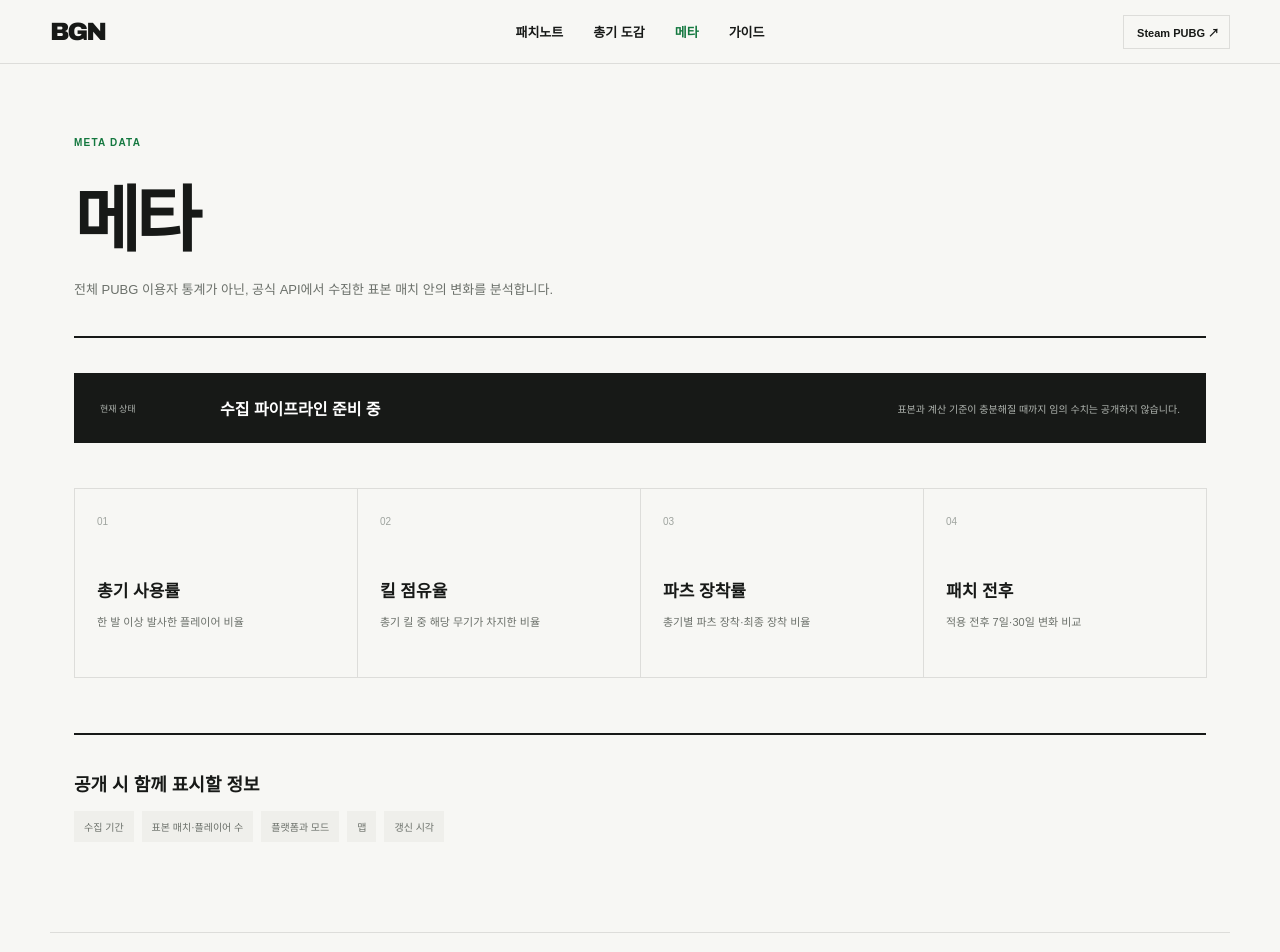
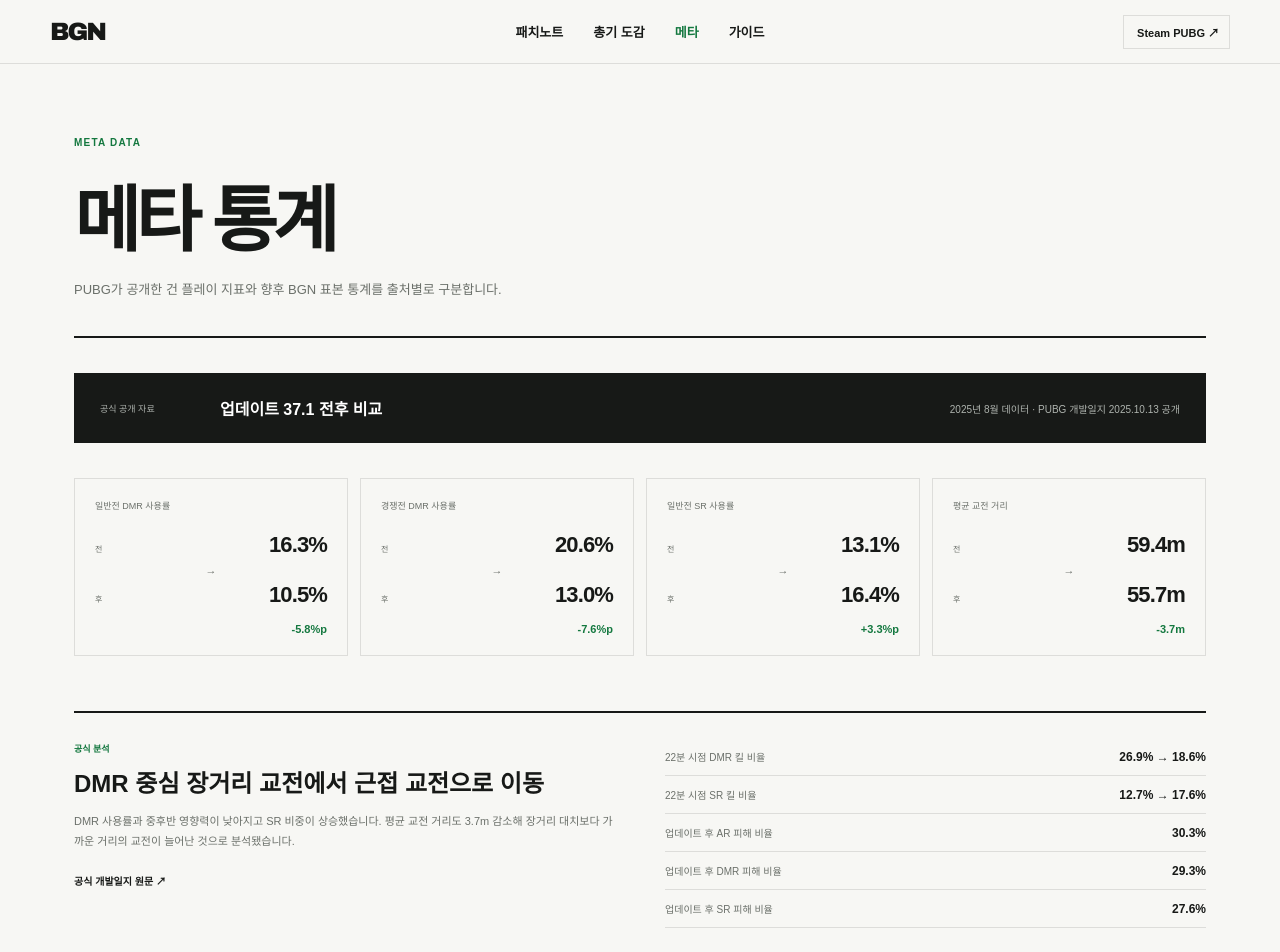
Before and after one commit to kkamddi/battleground, a Next.js app: page /meta in a window 1280 px wide. Shown: the top 952 px of the page. Built offline with nearby package versions, Linux system fonts and the light colour scheme.

Commit message:
Expand PUBG research content

```diff
--- a/app/globals.css
+++ b/app/globals.css
@@ -507,6 +507,41 @@ footer > div { display: flex; font-size: 10px; gap: 18px; justify-content: flex-
 .guide-grid li { border-bottom: 1px solid var(--line); display: flex; font-size: 11px; justify-content: space-between; padding: 11px 0; }
 .guide-grid li b { color: #a2a6a1; font-size: 9px; }
 
+.meta-stat-grid {
+  display: grid;
+  gap: 12px;
+  grid-template-columns: repeat(4, 1fr);
+  margin-top: 35px;
+}
+.meta-stat-grid article { border: 1px solid var(--line); padding: 20px; }
+.meta-stat-grid article > span { color: var(--muted); display: block; font-size: 9px; margin-bottom: 20px; }
+.meta-stat-grid article > div { align-items: baseline; display: flex; justify-content: space-between; }
+.meta-stat-grid small { color: var(--muted); font-size: 8px; }
+.meta-stat-grid strong { font-size: 22px; letter-spacing: -.04em; }
+.meta-stat-grid article > b { color: var(--muted); display: block; font-size: 11px; margin: 6px 0; text-align: center; }
+.meta-stat-grid article > p { color: var(--point); font-size: 11px; font-weight: 800; margin: 15px 0 0; text-align: right; }
+.meta-detail { border-top: 2px solid var(--ink); display: grid; gap: 50px; grid-template-columns: 1fr 1fr; margin-top: 55px; padding-top: 25px; }
+.meta-detail > div > span { color: var(--point); font-size: 9px; font-weight: 800; }
+.meta-detail h2 { font-size: 24px; line-height: 1.35; margin: 12px 0; }
+.meta-detail p, .method-box > p { color: var(--muted); font-size: 11px; line-height: 1.8; }
+.meta-detail a { display: inline-block; font-size: 10px; font-weight: 700; margin-top: 10px; }
+.meta-detail dl { margin: 0; }
+.meta-detail dl div { align-items: center; border-bottom: 1px solid var(--line); display: flex; justify-content: space-between; padding: 11px 0; }
+.meta-detail dt { color: var(--muted); font-size: 10px; }
+.meta-detail dd { font-size: 12px; font-weight: 800; margin: 0; }
+.guide-grid li { align-items: center; gap: 18px; }
+.guide-grid li b { color: var(--ink); font-size: 10px; text-align: right; }
+.guide-formulas { border-top: 2px solid var(--ink); display: grid; grid-template-columns: repeat(3, 1fr); margin-top: 55px; }
+.guide-formulas article { border-right: 1px solid var(--line); padding: 24px; }
+.guide-formulas article:last-child { border-right: 0; }
+.guide-formulas span { color: var(--point); display: block; font-size: 9px; font-weight: 800; margin-bottom: 20px; }
+.guide-formulas strong { font-size: 15px; }
+.guide-formulas p, .guide-source p { color: var(--muted); font-size: 10px; line-height: 1.7; }
+.guide-source { align-items: center; background: var(--soft); display: flex; justify-content: space-between; margin-top: 30px; padding: 18px 22px; }
+.guide-source p { margin: 0; max-width: 690px; }
+.guide-source div { display: flex; gap: 15px; }
+.guide-source a { font-size: 9px; font-weight: 700; white-space: nowrap; }
+
 .weapon-page-heading { margin-bottom: 30px; }
 .weapon-feature-grid { margin-bottom: 50px; }
 .weapon-feature-grid article h2 { font-size: 20px; margin: 7px 0 17px; }
@@ -561,6 +596,8 @@ footer > div { display: flex; font-size: 10px; gap: 18px; justify-content: flex-
   .status-panel { grid-template-columns: 1fr; }
   .status-panel p { text-align: left; }
   .metric-plan { grid-template-columns: repeat(2, 1fr); }
+  .meta-stat-grid, .meta-detail { grid-template-columns: repeat(2, 1fr); }
+  .guide-source { align-items: flex-start; display: grid; gap: 15px; }
   .weapon-toolbar { align-items: stretch; display: grid; gap: 10px; }
 }
 
@@ -572,6 +609,9 @@ footer > div { display: flex; font-size: 10px; gap: 18px; justify-content: flex-
   .patch-archive article { gap: 18px; grid-template-columns: 72px 1fr; }
   .patch-version strong { font-size: 29px; }
   .metric-plan { grid-template-columns: 1fr; }
+  .meta-stat-grid, .meta-detail, .guide-formulas { grid-template-columns: 1fr; }
+  .guide-formulas article { border-bottom: 1px solid var(--line); border-right: 0; }
+  .guide-source div { align-items: flex-start; flex-direction: column; }
 }
 
 @media (max-width: 820px) {
--- a/app/meta/page.tsx
+++ b/app/meta/page.tsx
@@ -1,11 +1,19 @@
 import SiteFooter from "../../components/SiteFooter";
 import SiteHeader from "../../components/SiteHeader";
 
-const metrics = [
-  ["총기 사용률", "한 발 이상 발사한 플레이어 비율"],
-  ["킬 점유율", "총기 킬 중 해당 무기가 차지한 비율"],
-  ["파츠 장착률", "총기별 파츠 장착·최종 장착 비율"],
-  ["패치 전후", "적용 전후 7일·30일 변화 비교"],
+const officialStats = [
+  { name: "일반전 DMR 사용률", before: "16.3%", after: "10.5%", change: "-5.8%p" },
+  { name: "경쟁전 DMR 사용률", before: "20.6%", after: "13.0%", change: "-7.6%p" },
+  { name: "일반전 SR 사용률", before: "13.1%", after: "16.4%", change: "+3.3%p" },
+  { name: "평균 교전 거리", before: "59.4m", after: "55.7m", change: "-3.7m" },
+];
+
+const matchImpact = [
+  ["22분 시점 DMR 킬 비율", "26.9% → 18.6%"],
+  ["22분 시점 SR 킬 비율", "12.7% → 17.6%"],
+  ["업데이트 후 AR 피해 비율", "30.3%"],
+  ["업데이트 후 DMR 피해 비율", "29.3%"],
+  ["업데이트 후 SR 피해 비율", "27.6%"],
 ];
 
 export default function MetaPage() {
@@ -15,20 +23,40 @@ export default function MetaPage() {
       <div className="page-shell subpage-shell">
         <header className="page-heading">
           <span>META DATA</span>
-          <h1>메타</h1>
-          <p>전체 PUBG 이용자 통계가 아닌, 공식 API에서 수집한 표본 매치 안의 변화를 분석합니다.</p>
+          <h1>메타 통계</h1>
+          <p>PUBG가 공개한 건 플레이 지표와 향후 BGN 표본 통계를 출처별로 구분합니다.</p>
         </header>
         <div className="status-panel">
-          <span>현재 상태</span><strong>수집 파이프라인 준비 중</strong>
-          <p>표본과 계산 기준이 충분해질 때까지 임의 수치는 공개하지 않습니다.</p>
+          <span>공식 공개 자료</span><strong>업데이트 37.1 전후 비교</strong>
+          <p>2025년 8월 데이터 · PUBG 개발일지 2025.10.13 공개</p>
         </div>
-        <section className="metric-plan">
-          {metrics.map(([name, description], index) => (
-            <article key={name}><span>0{index + 1}</span><h2>{name}</h2><p>{description}</p></article>
+        <section className="meta-stat-grid">
+          {officialStats.map((stat) => (
+            <article key={stat.name}>
+              <span>{stat.name}</span>
+              <div><small>전</small><strong>{stat.before}</strong></div>
+              <b>→</b>
+              <div><small>후</small><strong>{stat.after}</strong></div>
+              <p>{stat.change}</p>
+            </article>
           ))}
         </section>
+        <section className="meta-detail">
+          <div>
+            <span>공식 분석</span>
+            <h2>DMR 중심 장거리 교전에서 근접 교전으로 이동</h2>
+            <p>DMR 사용률과 중후반 영향력이 낮아지고 SR 비중이 상승했습니다. 평균 교전 거리도 3.7m 감소해 장거리 대치보다 가까운 거리의 교전이 늘어난 것으로 분석됐습니다.</p>
+            <a href="https://pubg.com/ko/news/9275" target="_blank" rel="noreferrer">공식 개발일지 원문 ↗</a>
+          </div>
+          <dl>
+            {matchImpact.map(([name, value]) => (
+              <div key={name}><dt>{name}</dt><dd>{value}</dd></div>
+            ))}
+          </dl>
+        </section>
         <section className="method-box">
-          <h2>공개 시 함께 표시할 정보</h2>
+          <h2>BGN 실시간 표본 통계</h2>
+          <p>현재 공식 API·텔레메트리 수집 파이프라인을 준비 중입니다. 수집 전에는 최신 사용률이나 파츠 점유율을 추정해 표시하지 않습니다.</p>
           <div><span>수집 기간</span><span>표본 매치·플레이어 수</span><span>플랫폼과 모드</span><span>맵</span><span>갱신 시각</span></div>
         </section>
       </div>
--- a/app/patch-notes/page.tsx
+++ b/app/patch-notes/page.tsx
@@ -10,6 +10,10 @@ const patches = [
   { version: "40.1", date: "2026.02.03", pc: "02.04", console: "02.12", title: "Mk12 하향·SLR 상향", points: ["Mk12 피해량 44 → 43", "Mk12 수평 반동 8% 증가", "SLR 수평 반동 4% 감소"], url: "https://www.pubg.com/ko/news/9690" },
   { version: "39.2", date: "2026.01.06", pc: "01.07", console: "01.15", title: "에란겔: 서브제로 심화", points: ["위성체와 특수 내열 수트", "론도 스폰 재조정", "PC 2차 비밀번호"], url: "https://www.pubg.com/ko/news/9635" },
   { version: "39.1", date: "2025.12.02", pc: "12.03", console: "12.11", title: "에란겔: 서브제로", points: ["겨울 에란겔 시즈널 변화", "신규 월드 피처", "시즌 콘텐츠"], url: "https://www.pubg.com/ko/news/9466?category=patch_notes" },
+  { version: "38.2", date: "2025.11.04", pc: "11.05", console: "11.13", title: "론도 개편과 현세대 콘솔 전환", points: ["론도 마켓·필라 가드·BR 코인 제거", "Lo Hua Xing·Rin Jiang·Test Track 개편", "PS5·Xbox Series X|S 중심 콘솔 서비스 전환"], url: "https://www.pubg.com/ko/news/9356" },
+  { version: "38.1", date: "2025.10.14", pc: "10.15", console: "10.23", title: "SMG 하향과 미라마 지형 파괴", points: ["P90 제외 SMG 비조준 정확도 57% 감소", "MP5K 피해량 34 → 32", "미라마 지형 파괴 기능과 곡괭이 추가"], url: "https://www.pubg.com/ko/news/9273?category=patch_notes" },
+  { version: "37.2", date: "2025.09.09", pc: "09.10", console: "09.18", title: "미라마 지역 개편", points: ["Minas Generales 레이아웃·지형 개편", "자판기와 파괴 가능한 항아리 추가", "PUBG x G-DRAGON 월드 콘텐츠"], url: "https://www.pubg.com/ko/news/9087?category=patch_notes" },
+  { version: "37.1", date: "2025.08.12", pc: "08.13", console: "08.21", title: "DMR 전면 리밸런스", points: ["DMR 피해량 약 12% 감소", "일부 예외를 제외한 DMR 발사 속도 약 45% 감소", "캔티드 사이트 전체 스폰 제거"], url: "https://www.pubg.com/ko/news/9002?category=patch_notes" },
 ];
 
 export default function PatchNotesPage() {
```
Also changed, not shown: app/guides/page.tsx (+39 -7 lines).
